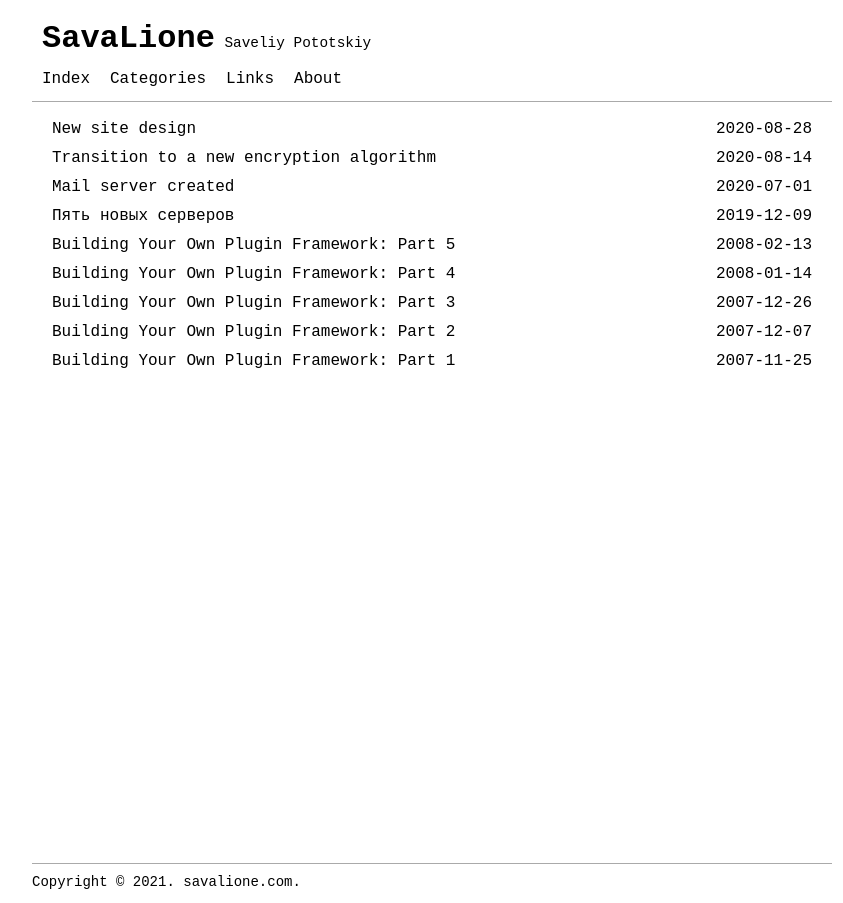
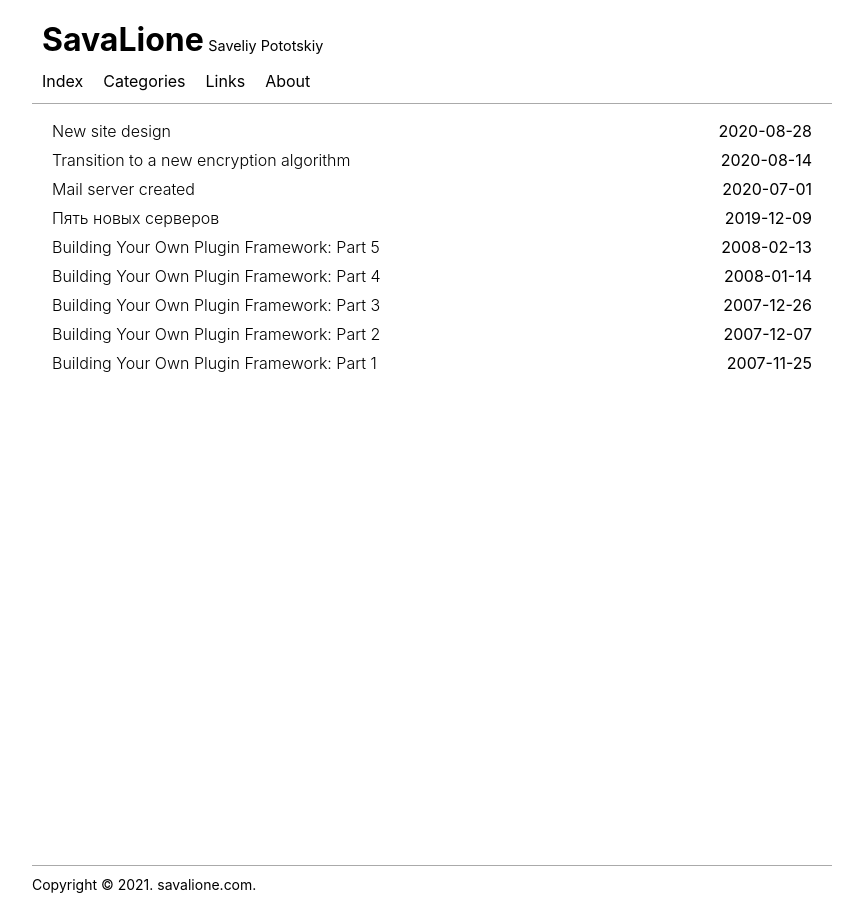
Before and after one commit to SavaLione/savalione.com, a Jekyll site: the page built from index.html, in a window 1280 px wide. Shown: the whole page, without its empty margins (208-1051 px from the left). Built offline with Jekyll 4.4.1, drawn with Linux system fonts in a browser that asks for light colours; the list of posts is cut into pages by our own code.

Commit message:
Update reset.scss

```diff
--- a/_sass/reset.scss
+++ b/_sass/reset.scss
@@ -3,7 +3,7 @@
 * {
   margin: 0;
   padding: 0;
-  font-family: Courier New, Courier, monospace;
+  font-family: -apple-system, BlinkMacSystemFont, "Segoe UI", Helvetica, Arial, sans-serif, "Apple Color Emoji", "Segoe UI Emoji";
 }
 
 html, body {
```
